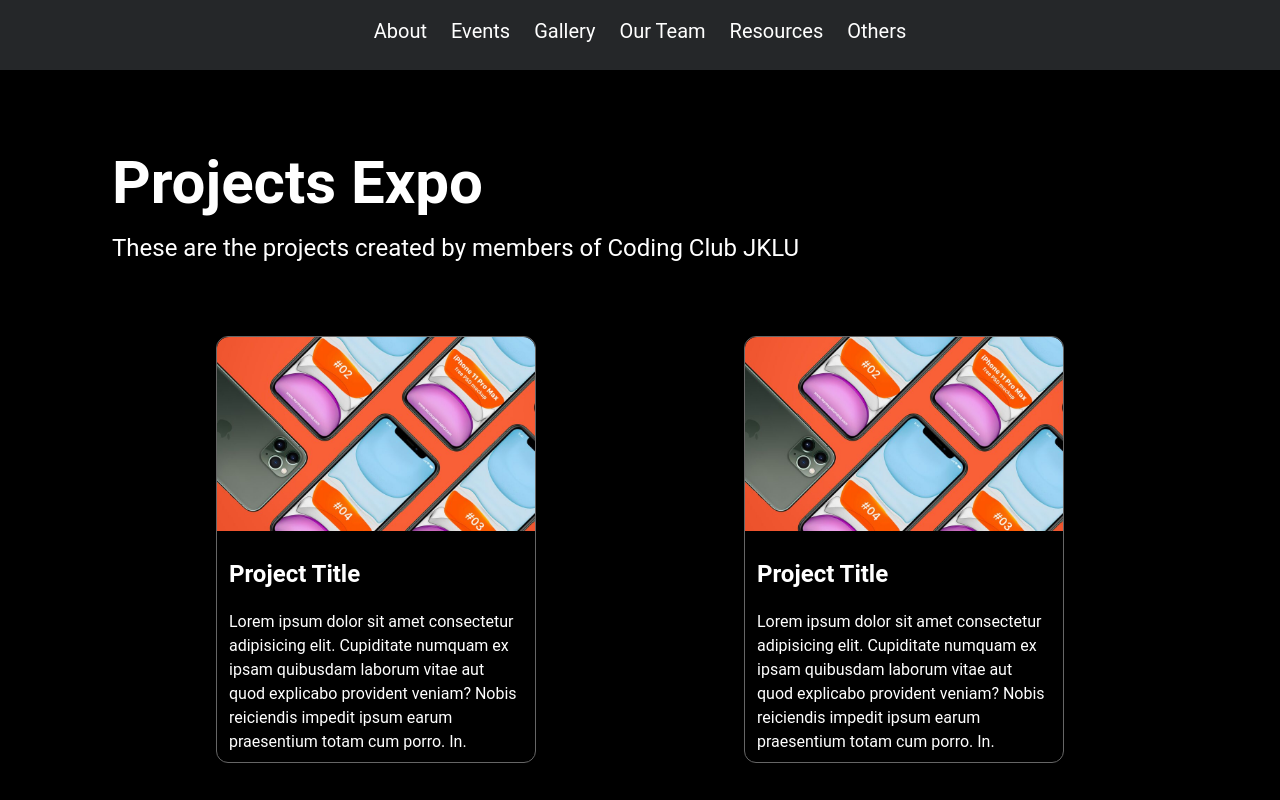
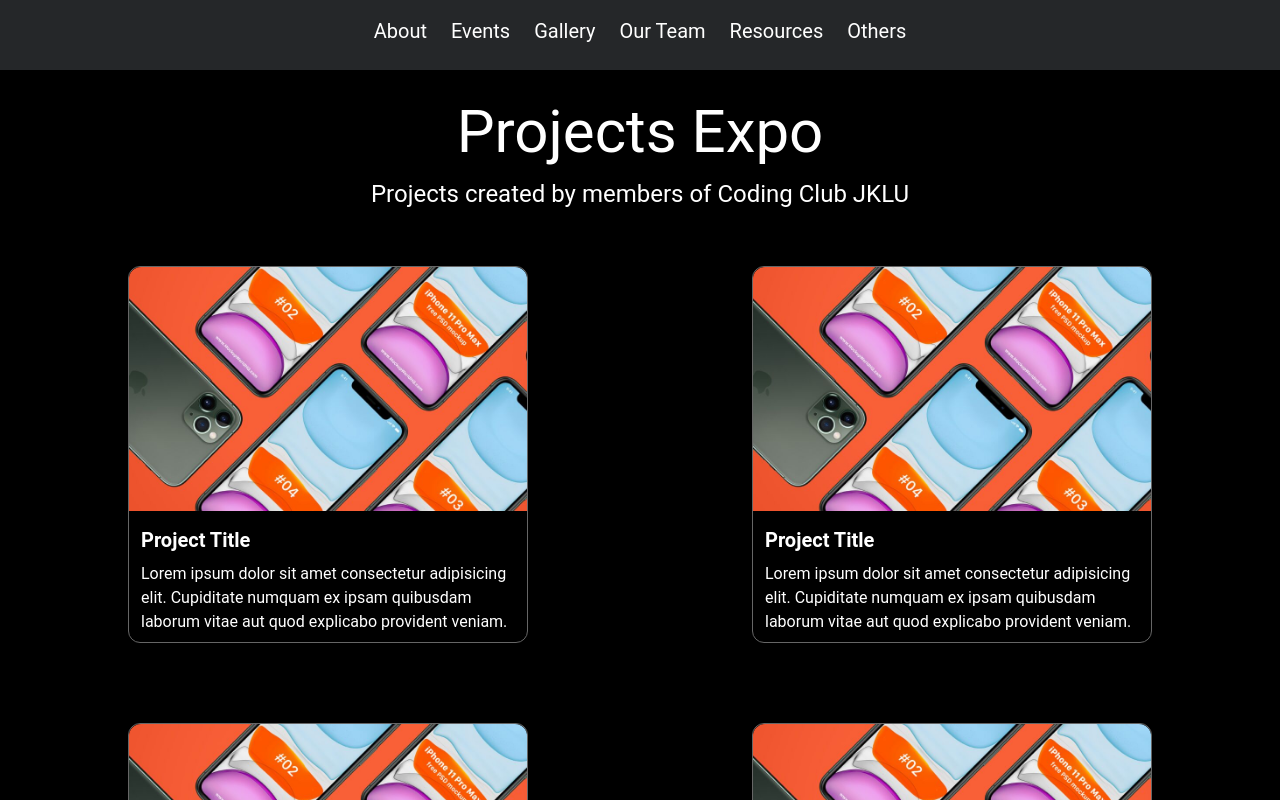
Before and after one commit to akathecoder/coding-club-website, a Next.js app: page /projects in a window 1280 px wide. Shown: the top 800 px of the page. Built offline with nearby package versions, Linux system fonts and the light colour scheme.

Commit message:
projects page done

```diff
--- a/components/General/ProjectItem/ProjectItem.tsx
+++ b/components/General/ProjectItem/ProjectItem.tsx
@@ -1,15 +1,17 @@
-// import React from 'react'
-import Image from 'next/image'
+import Image from 'next/image';
 import image from './../../../assets/images/mockImage.jpg';
-import './projectitem.module.css'
+import './projectitem.module.css';
 
 export function ProjectItem() {
     return (
-        <div className="w-80 mx-10 my-10 h-1/3 border border-accent5 rounded-xl">
-            <Image src = {image} className="rounded-t-xl"/>
+        <div className="w-80 mx-10 my-10 justify-self-center border border-accent5 rounded-xl lg:w-event-base">
+            <Image src={image} className="rounded-t-xl" alt="event" />
             <div className="px-3">
-                <h3 className="text-2xl font-semibold py-5">Project Title</h3>
-                <p className="pb-2">Lorem ipsum dolor sit amet consectetur adipisicing elit. Cupiditate numquam ex ipsam quibusdam laborum vitae aut quod explicabo provident veniam? Nobis reiciendis impedit ipsum earum praesentium totam cum porro. In.</p>
+                <h3 className="text-xl font-semibold py-2">Project Title</h3>
+                <p className="text-base pb-2">
+                    Lorem ipsum dolor sit amet consectetur adipisicing elit. Cupiditate numquam ex ipsam quibusdam
+                    laborum vitae aut quod explicabo provident veniam.
+                </p>
             </div>
         </div>
     );
--- a/pages/projects.tsx
+++ b/pages/projects.tsx
@@ -5,10 +5,12 @@
     return (
         <>
             <main className="bg-background min-w-full min-h-screen text-accent1">
-                <section className="px-28 py-16">
-                    <h1 className="text-6xl font-bold leading-relaxed">Projects Expo</h1>
-                    <h2 className="text-2xl">These are the projects created by members of Coding Club JKLU</h2>
-                    <section className="my-8 flex justify-evenly gap-x-16 flex-wrap">
+                <section className="px-4 py-8">
+                    <h1 className="text-4xl text-center md:text-5xl lg:text-6xl">Projects Expo</h1>
+                    <h2 className="text-lg text-center my-4 px-10 md:text-xl lg:text-2xl">
+                        Projects created by members of <span className="whitespace-nowrap">Coding Club JKLU</span>
+                    </h2>
+                    <section className="mt-4 grid md:grid-cols-2 md:px-0 projects-3:grid-cols-3 3xl:px-32">
                         <ProjectItem />
                         <ProjectItem />
                         <ProjectItem />
--- a/tailwind.config.js
+++ b/tailwind.config.js
@@ -26,6 +26,8 @@
             // s-800, will be active for screen width more than 800px
             screens: {
                 's-800': '800px',
+                'projects-3': '1400px',
+                '3xl': '1600px',
             },
         },
     },
```
